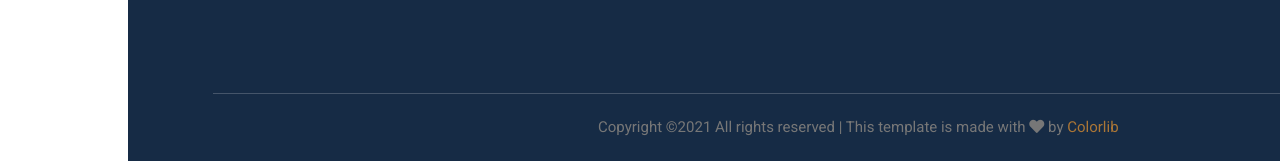
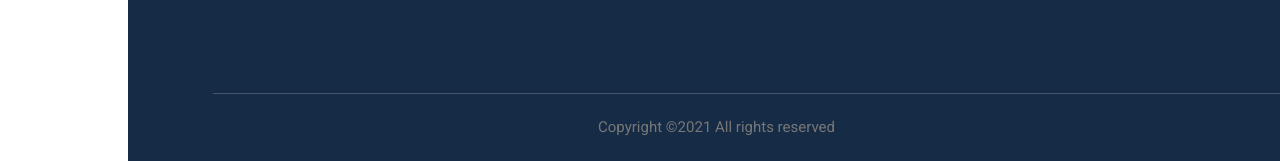
Before and after one commit to vbel94/RafiAfargan, a plain HTML site: page index.html in a window 1280 px wide. Shown: the part 3494-3655 px from the top of the page. Drawn offline with Linux system fonts and the light colour scheme.

Commit message:
Update index.html

```diff
--- a/index.html
+++ b/index.html
@@ -39,7 +39,7 @@
                         <button class="navbar-toggler" type="button" data-toggle="collapse"
                             data-target="#navbarSupportedContent" aria-controls="navbarSupportedContent"
                             aria-expanded="false" aria-label="Toggle navigation">
-                            <span class="menu_icon"></span>
+
                         </button>
 
 
@@ -202,8 +202,7 @@
                             <div class="row">
                                 <div class="col-lg-8 col-md-12">
                                     <p class="footer-text m-0"><!-- Link back to Colorlib can't be removed. Template is licensed under CC BY 3.0. -->
-Copyright &copy;<script>document.write(new Date().getFullYear());</script> All rights reserved | This template is made with <i class="fa fa-heart" aria-hidden="true"></i> by <a href="https://colorlib.com" target="_blank">Colorlib</a>
-<!-- Link back to Colorlib can't be removed. Template is licensed under CC BY 3.0. --></p>
+Copyright &copy;<script>document.write(new Date().getFullYear());</script> All rights reserved</p>
                                 </div>
 
                             </div>
```
